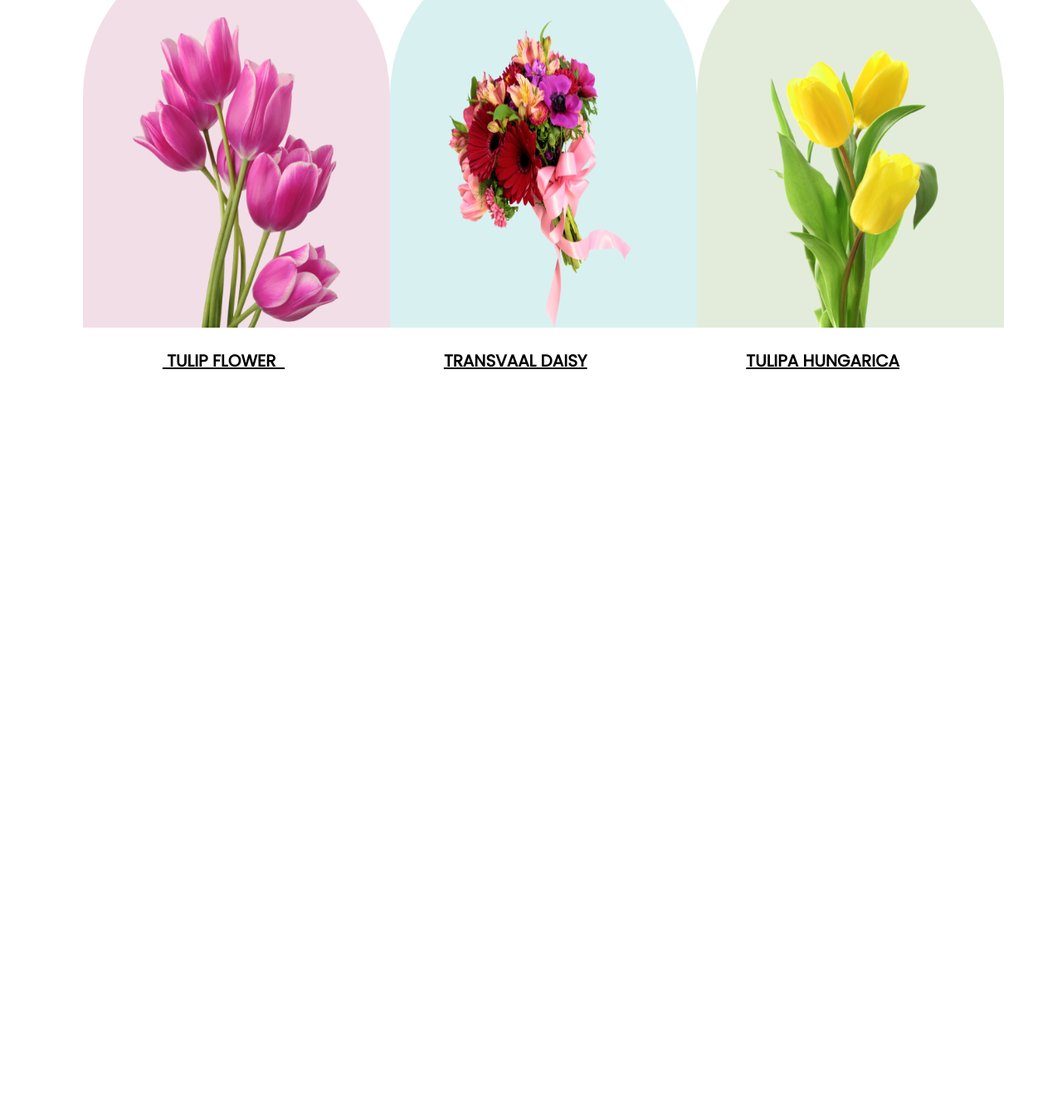
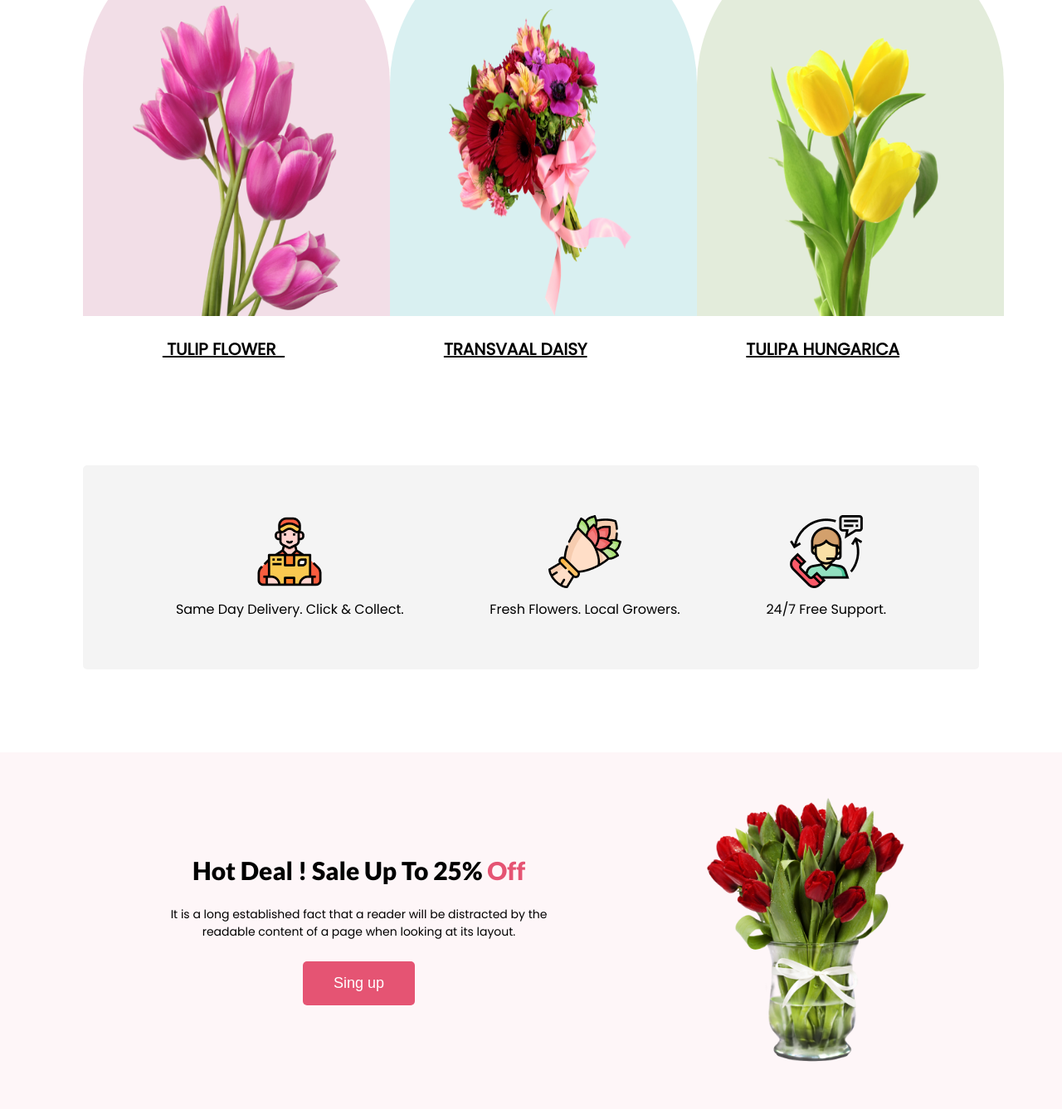
Before and after one commit to safinxr/flower-shop, a plain HTML site: page index.html in a window 1280 px wide. Shown: the part 1102-2439 px from the top of the page at 83% size. Before the commit the page ends 1577 px from the top, so only its background shows below. Drawn offline with Linux system fonts and the light colour scheme.

Commit message:
hot deal added

```diff
--- a/css/main.css
+++ b/css/main.css
@@ -23,9 +23,13 @@ p{
     font-size: 18px;
     cursor: pointer;
 }
+.primary-btn:hover{
+    background-color:#eb2f58 ;
+}
 .primary-heading-text{
-    font-size: 35px;
+    font-size: 30px;
     font-weight:800;
+    text-align: center;
 }
 
 /* Header section */
@@ -54,24 +58,24 @@ header{
     font-size: 14px;
     margin-bottom: 28px;
 }
+
 .top-banner-img{
     width: 510px;
     margin-top: 25px;
 
 }
 
-main{
-    margin: 150px 100px 0 100px;
-}
 
 /* Our-Featured-section */
 
 .Our-Featured-section{
     text-align: center;
+    margin: 150px 100px 0 100px;
 }
 .Our-Featured-section > p{
     width: 600px;
     margin:22px auto 100px auto;
+    font-size: 14px;
 }
 
 .flower-display-div{
@@ -119,3 +123,47 @@ main{
     margin: 25px 0;
 
 }
+
+
+/* <!--================== service area ==================== --> */
+
+.service-area{
+    background-color: #2727270D;
+    padding: 60px;
+    display: flex;
+    justify-content: space-around;
+    border-radius: 5px;
+    margin:100px;
+}
+.service-card{
+    text-align: center;
+}
+.service-card > p{
+    margin-top: 10px;
+}
+
+/* <!-- ======================== Hot Deal ==================== --> */
+
+
+.hot-deal-area{
+    background-color: #E554730D;
+    padding: 50px 100px;
+    display: flex;
+    justify-content:space-around;
+    align-items: center;
+}
+.hot-deal-text p{
+    font-size: 14px;
+    width: 500px;
+    text-align: center;
+    margin: 25px 0;
+
+}
+.singup-btn{
+    display: flex;
+  justify-content: center;
+  align-items: center;
+}
+.hot-deal-area img{
+    width: 250px;
+}
--- a/index.html
+++ b/index.html
@@ -1,17 +1,21 @@
 <!DOCTYPE html>
 <html lang="en">
+
 <head>
     <meta charset="UTF-8">
     <meta name="viewport" content="width=device-width, initial-scale=1.0">
     <title>Flower-shop</title>
     <link rel="stylesheet" href="css/main.css">
 </head>
+
 <body>
     <header>
         <div class="top-banner">
             <div class="top-banner-text">
                 <h1>Let's make beautiful flowers a part of your life.</h1>
-                <p>Flowers are a gift to this earth. As Gerard De Nerval once said, “Every flower is a soul blossoming in nature.” They paint contrasting colors along the ground and bring joy to many. Their elegance and delicate touches have us all in awe and exhilaration.</p>
+                <p>Flowers are a gift to this earth. As Gerard De Nerval once said, “Every flower is a soul blossoming
+                    in nature.” They paint contrasting colors along the ground and bring joy to many. Their elegance and
+                    delicate touches have us all in awe and exhilaration.</p>
                 <button class="primary-btn">Shop Now</button>
             </div>
             <img class="top-banner-img" src="images/pngwing 10.png" alt="">
@@ -20,7 +24,8 @@
     <main>
         <section class="Our-Featured-section">
             <h2 class="primary-heading-text">Our Featured Flowers</h2>
-        <p>The Flower shop offers an extraordinarily large selection of cut flowers, potted and blooming plants and floral supplies, all in one place.</p>
+            <p>The Flower shop offers an extraordinarily large selection of cut flowers, potted and blooming plants and
+                floral supplies, all in one place.</p>
             <div class="flower-display-div">
                 <img class="display-flower-img-1" src="images/pngwing 6.png" alt="">
                 <img class="display-flower-img-2" src="images/pngwing 5.png" alt="">
@@ -33,14 +38,42 @@
             </div>
         </section>
 
+        <!--================== service area ==================== -->
 
-       <section>
-
+        <section class="service-area">
+            <div class="service-card">
+                <img src="images/Group 57.png" alt="">
+                <p>Same Day Delivery. Click & Collect.</p>
+            </div>
+            <div class="service-card">
+                <img src="images/Group 58.png" alt="">
+                <p>Fresh Flowers. Local Growers.</p>
+            </div>
+            <div class="service-card">
+                <img src="images/Group 59.png" alt="">
+                <p>24/7 Free Support.</p>
+            </div>
         </section>
 
+        <!-- ======================== Hot Deal ==================== -->
 
-
+        <section class="hot-deal-area">
+            <div class="hot-deal-text">
+                <h1 class="primary-heading-text">
+                    Hot Deal ! Sale Up To 25% <span style="color: #E55473;">Off</span>
+                </h1>
+                <p>
+                    It is a long established fact that a reader will be distracted by the readable content of a page when looking at its layout.
+                </p>
+                <div class="singup-btn">
+                    <button class="primary-btn">
+                        Sing up
+                    </button>
                 </div>
+            </div>
+            <img src="images/pngwing 8.png" alt="">
+        </section>
     </main>
 </body>
+
 </html>
```
Lines whose indentation alone changed are shown as unchanged.
